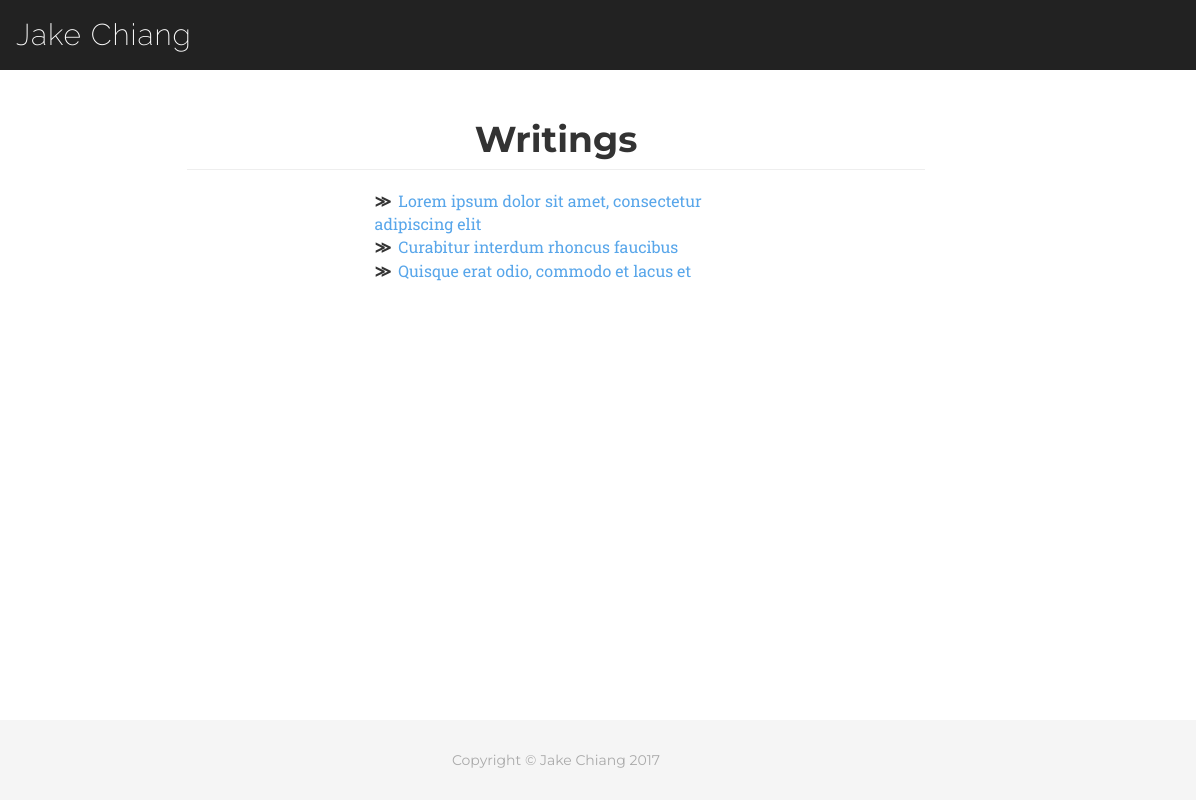
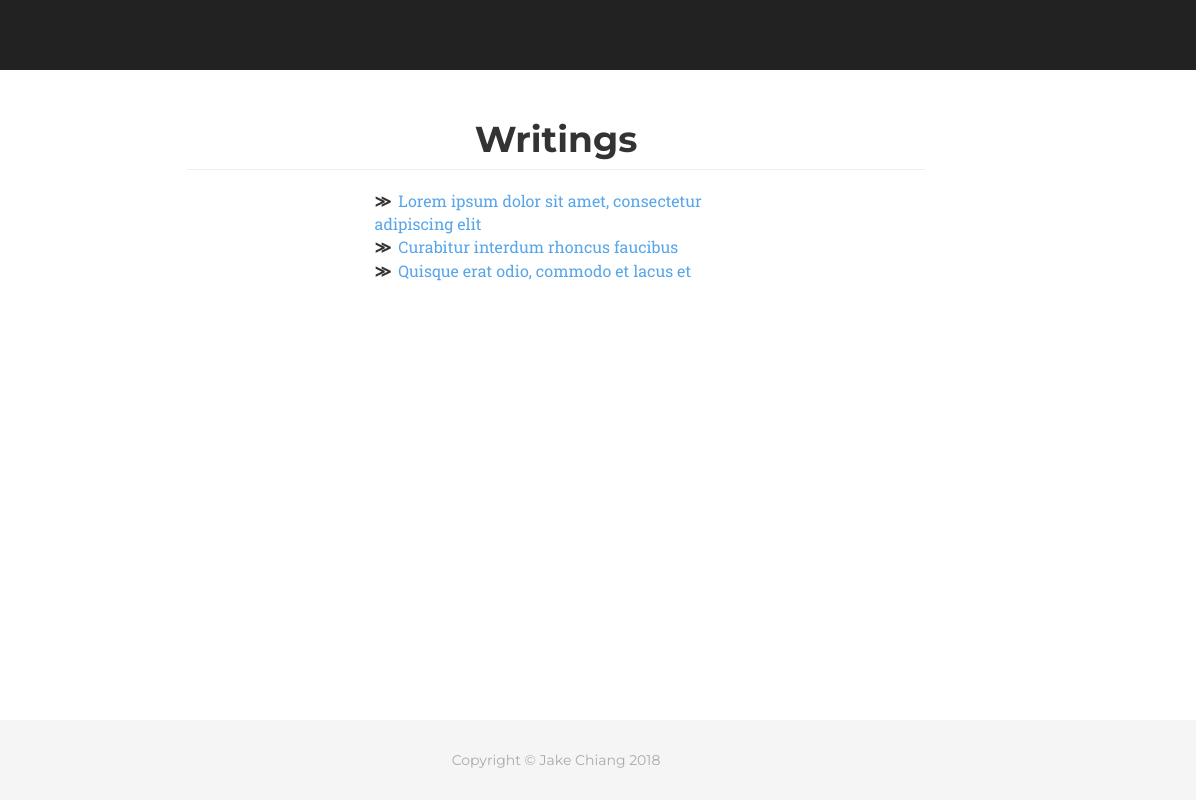
Before and after one commit to veylence/jakechiang.com, a website: page blog/index.html in a window 1280 px wide. Shown: the full height of the page, 84-1280 px from the left. Drawn offline with nearby package versions, Linux system fonts and the light colour scheme; files that its build step writes are made by us from their sources; a web font is replaced by a local one.

Commit message:
Updated copyright year, removed header name from blog pages.

```diff
--- a/blog/index.html
+++ b/blog/index.html
@@ -117,7 +117,7 @@
                         <span id="navbar-link" class="navbar-brand page-scroll" href="/index.html">
                             <img id="logo" src="/img/JCLogo.png" alt="JC Logo">
                         </span>
-                        <span class="navbar-title">Jake Chiang</span>
+<!--                        <span class="navbar-title">Jake Chiang</span>-->
                     </a>
                 </div>
             </div>
@@ -134,7 +134,7 @@
 
         <footer class="footer">
             <div class="container">
-                <span class="copyright text-very-muted">Copyright &copy; Jake Chiang 2017</span>
+                <span class="copyright text-very-muted">Copyright &copy; Jake Chiang 2018</span>
             </div>
         </footer>
 
```
Also changed, not shown: blog/blog-template.html (+2 -2 lines), crypto/index.html (+1 -1 lines), index.html (+1 -1 lines).
